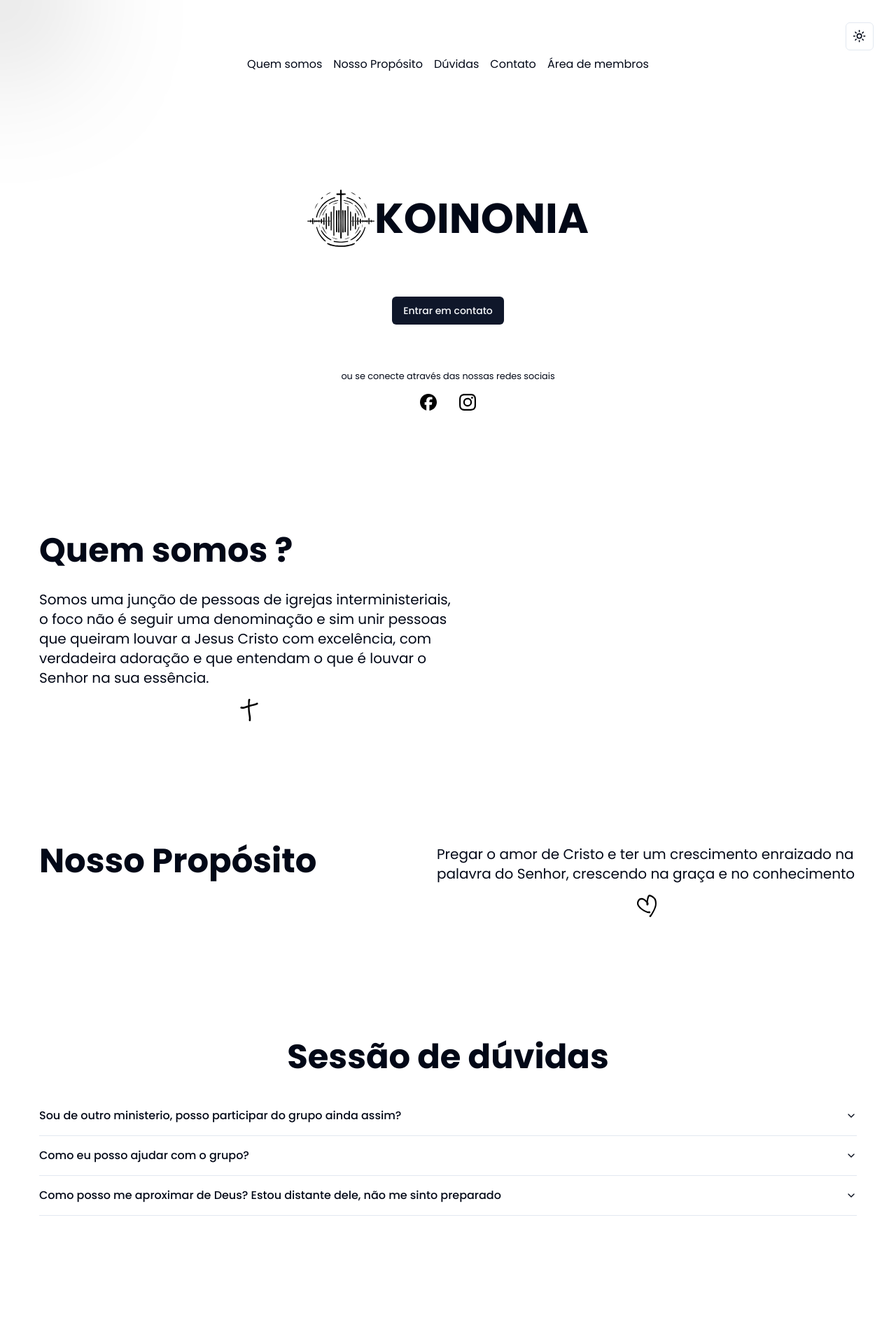
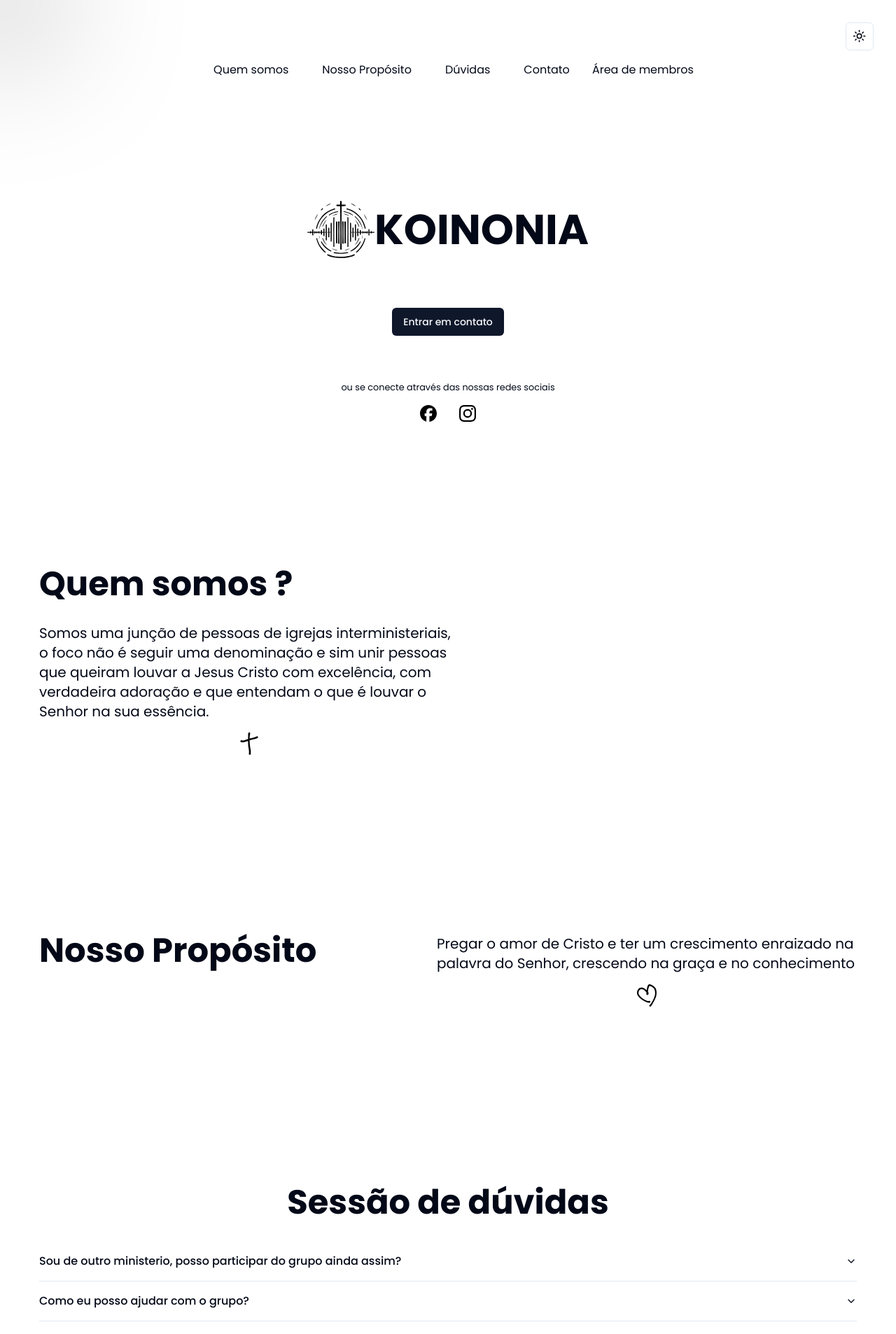
Before and after one commit to LucasTI79/koinonia, a Next.js app: page / in a window 1280 px wide. Shown: the top 1907 px of the page at 70% size. Built offline with nearby package versions, Linux system fonts and the light colour scheme; what @xpd/tailwind-3dtransforms would draw is missing.

Commit message:
styles: increase padding spacing

```diff
--- a/src/app/page.tsx
+++ b/src/app/page.tsx
@@ -8,7 +8,7 @@ import { Cross } from "@/components/icons/Cross";
 import { Heart } from "@/components/icons/Heart";
 import { Arrow } from "@/components/icons/Arrow";
 import { Accordion, AccordionContent, AccordionItem, AccordionTrigger } from "@/components/ui/accordion";
-import { Mail, User } from "lucide-react";
+import { User } from "lucide-react";
 import { Header } from "@/components/header";
 import { Cursor } from "@/components/cursor";
 import { ClientOnly } from "@/components/clientOnly";
@@ -27,7 +27,7 @@ export default function Home() {
 
   return (
     <main className="w-full h-full mx-auto relative">
-      <Header links={headerLinks} />
+      <Header className="py-20" links={headerLinks} />
       <Link
         href="/members"
         className="bg-white dark:bg-black p-4 rounded-xl md:hidden fixed top-6 left-6 flex justify-center items-center gap-2">
@@ -35,7 +35,7 @@ export default function Home() {
         <p>Membros</p>
       </Link>
 
-      <section className="pt-40 flex flex-col gap-16 max-w-[1200px] justify-center items-center mx-auto p-4">
+      <section className="py-20 flex flex-col gap-16 max-w-[1200px] justify-center items-center mx-auto p-4">
         <div className="flex justify-center items-center">
           <Koinonia className="hidden md:block dark:fill-white fill-black" width={`6rem`} height={`6rem`} />
           <h1 className="text-6xl font-black">KOINONIA</h1>
@@ -59,7 +59,7 @@ export default function Home() {
         </div>
       </section>
 
-      <section id="aboutus" className="pt-40 flex flex-col gap-8 max-w-[1200px] justify-center items-center lg:items-start mx-auto p-4">
+      <section id="aboutus" className="py-32 flex flex-col gap-8 max-w-[1200px] justify-center items-center lg:items-start mx-auto p-4">
         <h3 className="text-5xl font-black">Quem somos ?</h3>
         <article className="w-full max-w-[600px] flex flex-col justify-center items-center gap-4">
           <p className="text-pretty text-xl">Somos uma junção de pessoas de igrejas interministeriais, o foco não é seguir uma denominação e sim unir pessoas que queiram louvar a Jesus Cristo com excelência, com verdadeira adoração e que entendam o que é louvar o Senhor na sua essência.</p>
@@ -67,7 +67,7 @@ export default function Home() {
         </article>
       </section>
 
-      <section id="purpose" className="pt-40 flex flex-col lg:flex-row gap-8 max-w-[1200px] justify-center lg:justify-between items-center lg:items-start mx-auto p-4">
+      <section id="purpose" className="py-32 flex flex-col lg:flex-row gap-8 max-w-[1200px] justify-center lg:justify-between items-center lg:items-start mx-auto p-4">
         <h3 className="text-5xl font-black">Nosso Propósito</h3>
         <article className="w-full max-w-[600px] flex flex-col gap-4 items-center justify-center">
           <p className="text-pretty text-xl">Pregar o amor de Cristo e ter um crescimento enraizado na palavra do Senhor, crescendo na graça e no conhecimento</p>
@@ -75,7 +75,7 @@ export default function Home() {
         </article>
       </section>
 
-      <section id="faq" className="pt-40 flex flex-col gap-8 max-w-[1200px] justify-center items-center mx-auto p-4">
+      <section id="faq" className="py-32 flex flex-col gap-8 max-w-[1200px] justify-center items-center mx-auto p-4">
         <h3 className="text-5xl font-black">Sessão de dúvidas</h3>
         <Accordion type="single" collapsible className="w-full">
           <AccordionItem value="item-1">
@@ -99,7 +99,7 @@ export default function Home() {
         </Accordion>
       </section>
 
-      <section id='contact' className="pt-40 flex flex-col gap-8 max-w-[1200px] justify-center items-center mx-auto p-4">
+      <section id='contact' className="py-32 flex flex-col gap-8 max-w-[1200px] justify-center items-center mx-auto p-4">
         <Smile width={76} height={76} />
         <div className="flex justify-center items-center gap-4">
           <h1 className="text-5xl font-black text-center">Entre nessa jornada</h1>
--- a/src/components/header/index.tsx
+++ b/src/components/header/index.tsx
@@ -7,9 +7,10 @@ import { useRef, useState } from 'react';
 type TLink = { label: string; href: string; native?: boolean }
 type THeaderProps = {
     links: TLink[]
+    className?: string
 }
 
-export function Header({ links = [] }: THeaderProps) {
+export function Header({ links = [], className }: THeaderProps) {
     const [position, setPosition] = useState({
         left: 0,
         width: 0,
@@ -17,7 +18,7 @@ export function Header({ links = [] }: THeaderProps) {
     });
 
     return (
-        <header className="relative pt-20 justify-center items-center">
+        <header className={cn(`relative justify-center items-center`, className)}>
             <div className="hidden md:flex w-full max-w-[1200px] justify-center items-center mx-auto">
                 <nav className='relative space-y-2'>
                     <ul
@@ -38,7 +39,7 @@ export function Header({ links = [] }: THeaderProps) {
                                     {link.native ? (
                                         <a
                                             href={link.href}
-                                            className={cn("text-pretty relative inline-block")}
+                                            className={cn("text-pretty relative inline-block py-2 px-4")}
                                         >
                                             {link.label}
                                         </a>
```
